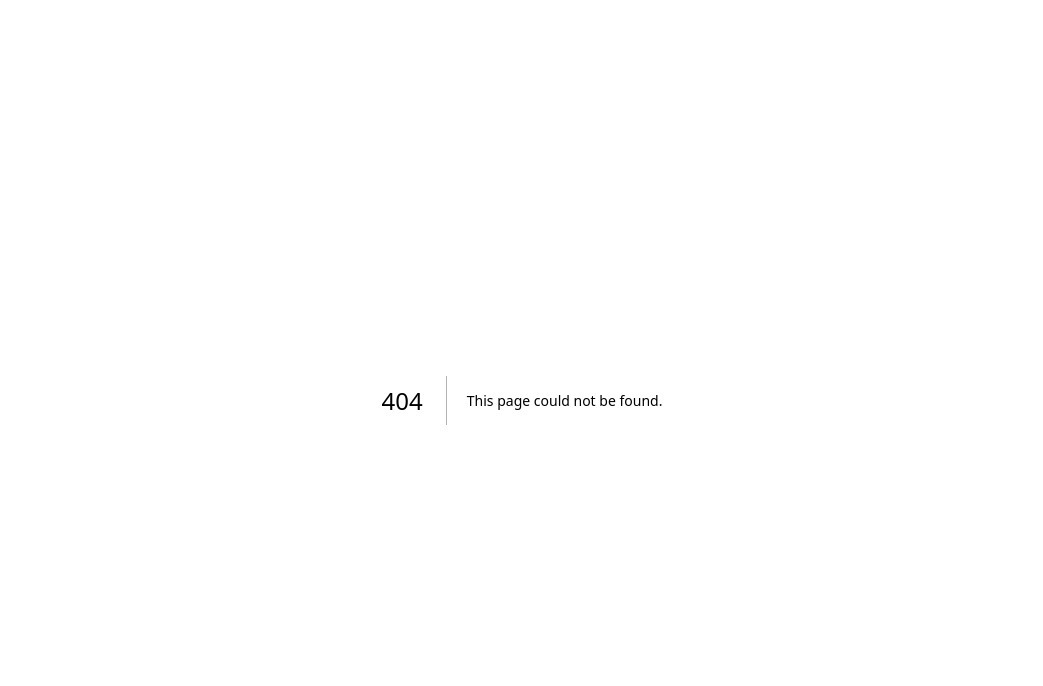
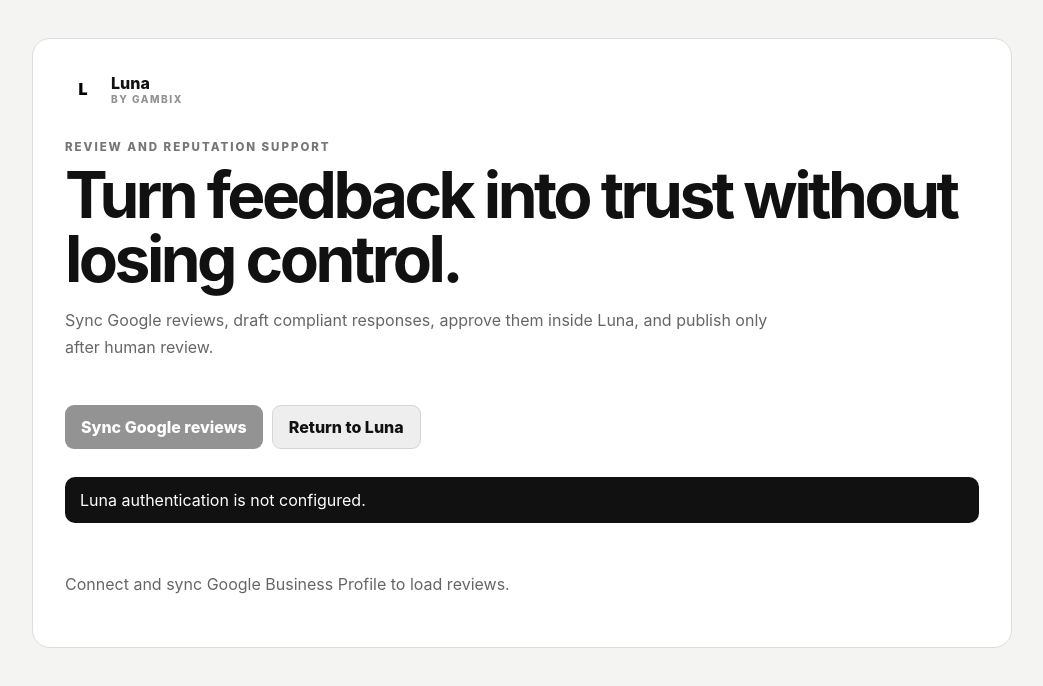
Before and after one commit to Gambixteam/luna, a Next.js app: page /reputation in a window 1280 px wide. Before the commit this address had no page. Shown: the top 686 px of the page, without its empty margins (118-1161 px from the left). Built offline with nearby package versions, Linux system fonts and the light colour scheme; no server answers.

Commit message:
Add Luna reputation workspace

```diff
--- /dev/null
+++ b/src/app/reputation/page.tsx
@@ -0,0 +1,54 @@
+'use client';
+
+import { useEffect, useState } from 'react';
+import { authorizedFetch, getBrowserSupabase } from '@/lib/supabase/browser';
+
+export default function ReputationPage() {
+  const [siteId, setSiteId] = useState('');
+  const [reviews, setReviews] = useState<Record<string, any>[]>([]);
+  const [busy, setBusy] = useState('');
+  const [message, setMessage] = useState('');
+
+  async function load() {
+    const supabase = await getBrowserSupabase();
+    const session = await supabase.auth.getSession();
+    if (!session.data.session?.user) return void (window.location.href = '/login');
+    const membership = await supabase.from('organization_memberships').select('organization_id').eq('user_id', session.data.session.user.id).limit(1).maybeSingle();
+    if (!membership.data) return void (window.location.href = '/dashboard');
+    const site = await supabase.from('sites').select('id').eq('organization_id', membership.data.organization_id).limit(1).maybeSingle();
+    if (!site.data) return;
+    setSiteId(site.data.id);
+    const rows = await supabase.from('reputation_reviews').select('*').eq('site_id', site.data.id).order('create_time', { ascending: false });
+    setReviews(rows.data ?? []);
+  }
+
+  useEffect(() => { load().catch((error) => setMessage(error instanceof Error ? error.message : 'Unable to load reviews.')); }, []);
+
+  async function action(path: string, body: Record<string, unknown>, label: string) {
+    setBusy(label); setMessage('');
+    try {
+      const response = await authorizedFetch(path, { method: 'POST', body: JSON.stringify(body) });
+      const payload = await response.json();
+      if (!response.ok) throw new Error(payload.error ?? `${label} failed.`);
+      setMessage(`${label} completed.`); await load();
+    } catch (error) { setMessage(error instanceof Error ? error.message : `${label} failed.`); }
+    finally { setBusy(''); }
+  }
+
+  return <main className="google-setup-page"><section className="google-setup-card reputation-card">
+    <a className="app-brand" href="/dashboard"><span className="app-brand-mark">L</span><span>Luna <small>by Gambix</small></span></a>
+    <div><span className="kicker">Review and reputation support</span><h1>Turn feedback into trust without losing control.</h1><p>Sync Google reviews, draft compliant responses, approve them inside Luna, and publish only after human review.</p></div>
+    <div className="button-row"><button className="app-button" disabled={!siteId || Boolean(busy)} onClick={() => action('/api/reputation/google/sync', { siteId }, 'Review sync')}>{busy === 'Review sync' ? 'Syncing…' : 'Sync Google reviews'}</button><a className="secondary-button" href="/dashboard">Return to Luna</a></div>
+    {message && <div className="notice">{message}</div>}
+    <div className="card-list">{reviews.map((review) => <article className="panel" key={review.id}>
+      <span className="kicker">{String(review.star_rating ?? 'Unrated').replaceAll('_',' ')} · {review.reply_status}</span>
+      <h3>{review.reviewer_name ?? 'Google reviewer'}</h3><p>{review.comment || 'No written comment.'}</p>
+      {review.review_reply && <div className="review-reply"><strong>Draft reply</strong><p>{review.review_reply}</p></div>}
+      <div className="button-row">
+        {review.reply_status !== 'published' && <button className="secondary-button" disabled={Boolean(busy)} onClick={() => action('/api/reputation/google/draft-reply', { reviewId: review.id }, 'Reply draft')}>{busy === 'Reply draft' ? 'Drafting…' : review.review_reply ? 'Redraft reply' : 'Draft reply'}</button>}
+        {review.reply_status === 'pending_review' && <a className="secondary-button" href="/dashboard">Approve in Luna</a>}
+        {review.reply_status !== 'published' && review.review_reply && <button className="app-button" disabled={Boolean(busy)} onClick={() => action('/api/reputation/google/publish-reply', { reviewId: review.id }, 'Reply publication')}>{busy === 'Reply publication' ? 'Publishing…' : 'Publish approved reply'}</button>}
+      </div>
+    </article>)}{!reviews.length && <p className="muted">Connect and sync Google Business Profile to load reviews.</p>}</div>
+  </section></main>;
+}
```
